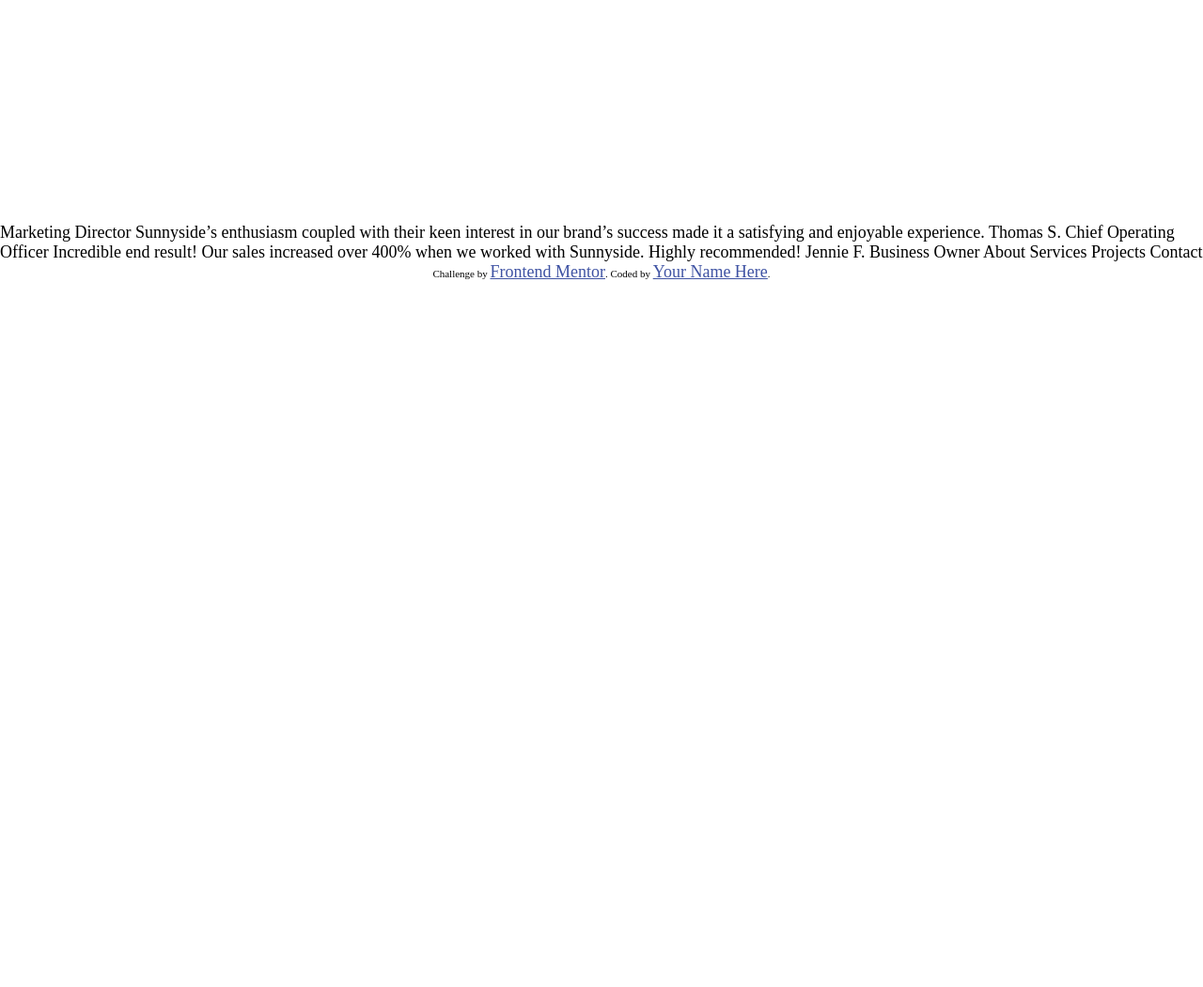
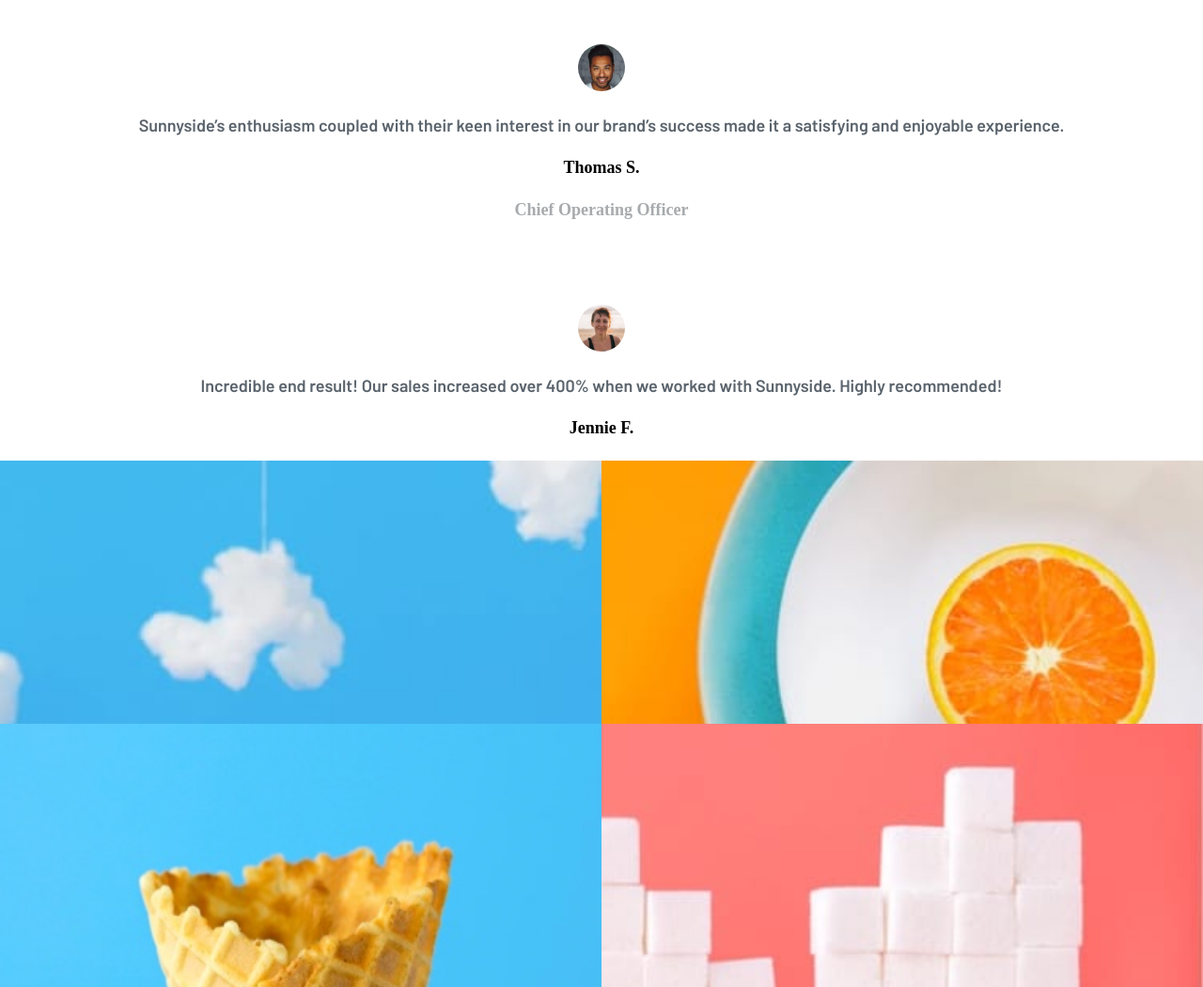
Before and after one commit to shalash23/sunnside-agency, a plain HTML site: page index.html in a window 1280 px wide. Shown: the part 5266-6316 px from the top of the page at 94% size. Before the commit the page ends 5566 px from the top, so only its background shows below. Drawn offline with Linux system fonts and the light colour scheme.

Commit message:
final touches

```diff
--- a/index.html
+++ b/index.html
@@ -124,20 +124,38 @@
             <h4>Emily R.</h4>
             <h5>Marketing Director</h5>
           </div>
+          <div class="testimonial">
+            <img src="images/image-thomas.jpg" alt="image of Thomas " />
+            <p>
+              Sunnyside’s enthusiasm coupled with their keen interest in our
+              brand’s success made it a satisfying and enjoyable experience.
+            </p>
+            <h4>Thomas S.</h4>
+            <h5>Chief Operating Officer</h5>
+          </div>
+          <div class="testimonial">
+            <img src="images/image-jennie.jpg" alt="image of Jennie " />
+            <p>
+              Incredible end result! Our sales increased over 400% when we
+              worked with Sunnyside. Highly recommended!
+            </p>
+            <h4>Jennie F.</h4>
+            <h5>Business Owner</h5>
+          </div>
         </article>
       </section>
+      <section class="footer">
+        <div class="footer-images1"></div>
+        <div class="footer-images2"></div>
+        <div class="footer-images3"></div>
+        <div class="footer-images4"></div>
+      </section>
     </main>
-    Marketing Director Sunnyside’s enthusiasm coupled with their keen interest
-    in our brand’s success made it a satisfying and enjoyable experience. Thomas
-    S. Chief Operating Officer Incredible end result! Our sales increased over
-    400% when we worked with Sunnyside. Highly recommended! Jennie F. Business
-    Owner About Services Projects Contact
-
-    <div class="attribution">
+    <!-- <div class="attribution">
       Challenge by
       <a href="https://www.frontendmentor.io?ref=challenge" target="_blank"
         >Frontend Mentor</a
       >. Coded by <a href="#">Your Name Here</a>.
-    </div>
+    </div> -->
   </body>
 </html>
--- a/styles.css
+++ b/styles.css
@@ -187,7 +187,7 @@ section .container img {
   color: var(--Grayish-blue);
   text-transform: uppercase;
   text-align: center;
-  margin-top: 1em;
+  margin: 1em 0;
 }
 
 .testimonials {
@@ -195,6 +195,59 @@ section .container img {
   grid-template-columns: 1fr;
   grid-template-rows: auto;
   height: 100%;
+  gap: 1em;
+}
+
+.testimonial {
+  padding: 2em;
+  display: flex;
+  flex-direction: column;
+  justify-content: space-between;
+  align-items: center;
+  height: 100%;
+  gap: 1em;
+}
+
+.testimonial img {
+  width: 50px;
+  height: 50px;
+  border-radius: 50%;
+}
+
+.testimonial p {
+  font-family: var(--fraunces);
+  color: var(--Very-dark);
+  /* margin-top: 1em; */
+}
+.testimonial h5 {
+  color: var(--Grayish-blue);
+}
+
+.footer {
+  display: grid;
+  grid-template-columns: 1fr 1fr;
+  grid-template-rows: 1fr 1fr;
+}
+
+.footer-images1 {
+  background-image: url("./images/mobile/image-gallery-milkbottles.jpg");
+  background-repeat: no-repeat;
+  background-size: cover;
+}
+.footer-images2 {
+  background-image: url("./images/mobile/image-gallery-orange.jpg");
+  background-repeat: no-repeat;
+  background-size: cover;
+}
+.footer-images4 {
+  background-image: url("./images/mobile/image-gallery-sugar-cubes.jpg");
+  background-repeat: no-repeat;
+  background-size: cover;
+}
+.footer-images3 {
+  background-image: url("./images/mobile/image-gallery-cone.jpg");
+  background-repeat: no-repeat;
+  background-size: cover;
 }
 
 /* Footer */
```
